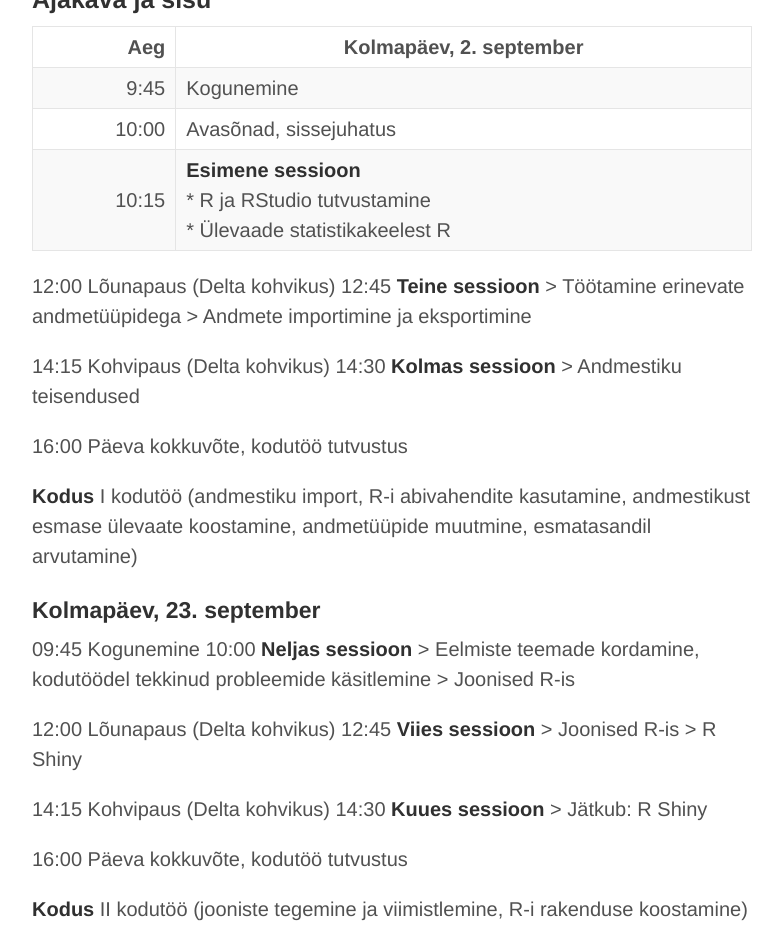
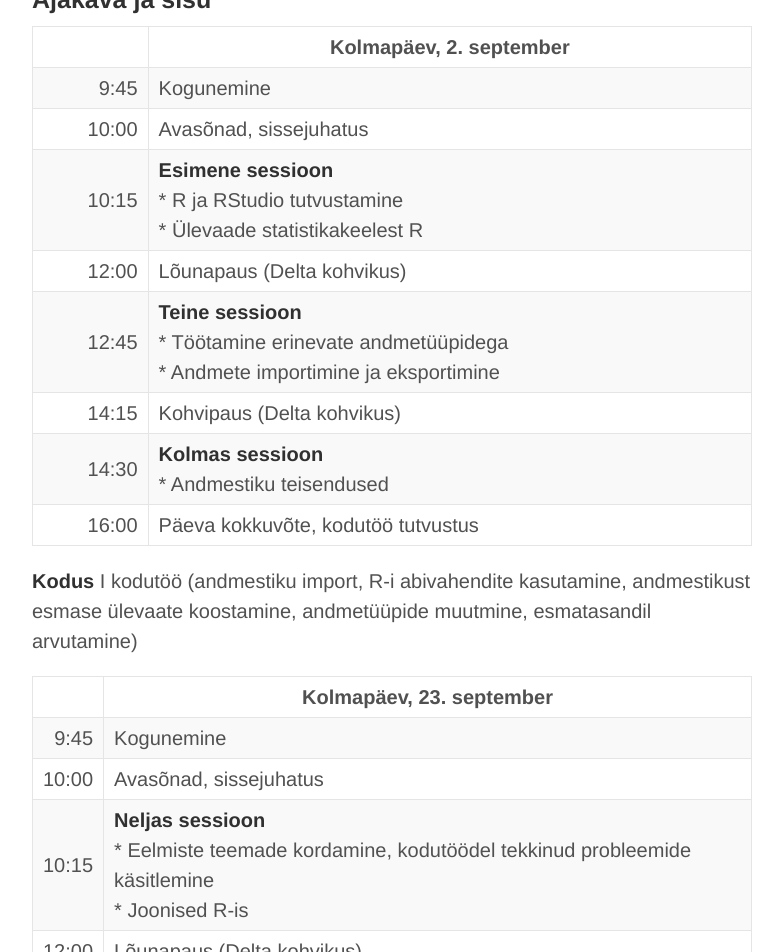
Before and after one commit to Rkursus/tykliinikum, a Jekyll site: the page built from index.md, in a window 1280 px wide and 1400 px high, scrolled down 1335 px. Shown: the top 952 px of the window, without its empty margins (248-1031 px from the left). Built offline with Jekyll 4.4.1, drawn with Linux system fonts in a browser that asks for light colours; our own code applies the rules of GitHub Pages for plain Markdown files; some of the changed text lies outside the part shown.

Commit message:
Update index.md

```diff
--- a/index.md
+++ b/index.md
@@ -36,44 +36,30 @@ Koolituse läbinud osaleja:
 # Ajakava ja sisu
 
 
-| Aeg   | Kolmapäev, 2. september  |
+|		| Kolmapäev, 2. september  |
 |---:	| ---	|
 | 9:45  | Kogunemine  |
 |10:00  | Avasõnad, sissejuhatus  |
 |10:15  |**Esimene sessioon** <br> * R ja RStudio tutvustamine <br>	* Ülevaade statistikakeelest R |
-
-12:00 	Lõunapaus (Delta kohvikus)
-12:45	**Teine sessioon**
-	> Töötamine erinevate andmetüüpidega
-	> Andmete importimine ja eksportimine
-
-14:15	Kohvipaus (Delta kohvikus)
-14:30	**Kolmas sessioon**
-	> Andmestiku teisendused
-
-16:00	Päeva kokkuvõte, kodutöö tutvustus
+|12:00 	|Lõunapaus (Delta kohvikus)	|
+|12:45	|**Teine sessioon** <br> * Töötamine erinevate andmetüüpidega <br> * Andmete importimine ja eksportimine	|
+|14:15	|Kohvipaus (Delta kohvikus)	|
+|14:30	|**Kolmas sessioon** <br> * Andmestiku teisendused |
+|16:00	|Päeva kokkuvõte, kodutöö tutvustus	|
 
 **Kodus**
 I kodutöö (andmestiku import, R-i abivahendite kasutamine, andmestikust esmase ülevaate koostamine, andmetüüpide muutmine, esmatasandil arvutamine)
 
-
-Kolmapäev, 23. september
------
-09:45	Kogunemine
-10:00	**Neljas sessioon**
-	> Eelmiste teemade kordamine, kodutöödel tekkinud probleemide käsitlemine
-	> Joonised R-is
-
-12:00	Lõunapaus (Delta kohvikus)
-12:45	**Viies sessioon**
-	> Joonised R-is
-	> R Shiny
-
-14:15 Kohvipaus (Delta kohvikus)
-14:30 **Kuues sessioon**
-	> Jätkub: R Shiny
-
-16:00 Päeva kokkuvõte, kodutöö tutvustus
+|		| Kolmapäev, 23. september  |
+|---:	| ---	|
+| 9:45  | Kogunemine  |
+|10:00  | Avasõnad, sissejuhatus  |
+|10:15  |**Neljas sessioon** <br> * Eelmiste teemade kordamine, kodutöödel tekkinud probleemide käsitlemine <br>	* Joonised R-is |
+|12:00 	|Lõunapaus (Delta kohvikus)	|
+|12:45	|**Viies sessioon** <br> * Joonised R-is <br> * R Shiny |
+|14:15	|Kohvipaus (Delta kohvikus)	|
+|14:30	|**Kuues sessioon** <br> * Jätkub: R Shiny |
+|16:00	|Päeva kokkuvõte, kodutöö tutvustus	|
 
 **Kodus**
 II kodutöö (jooniste tegemine ja viimistlemine, R-i rakenduse koostamine)
```
